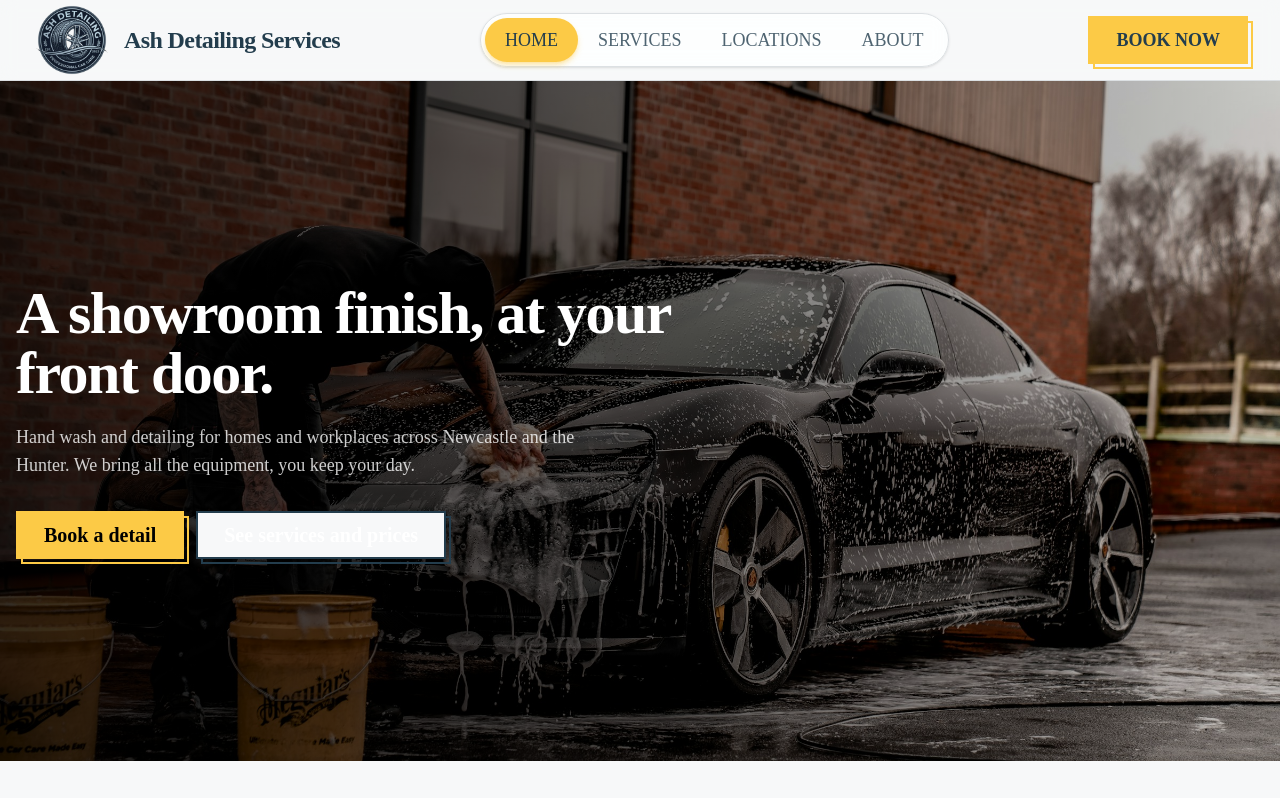
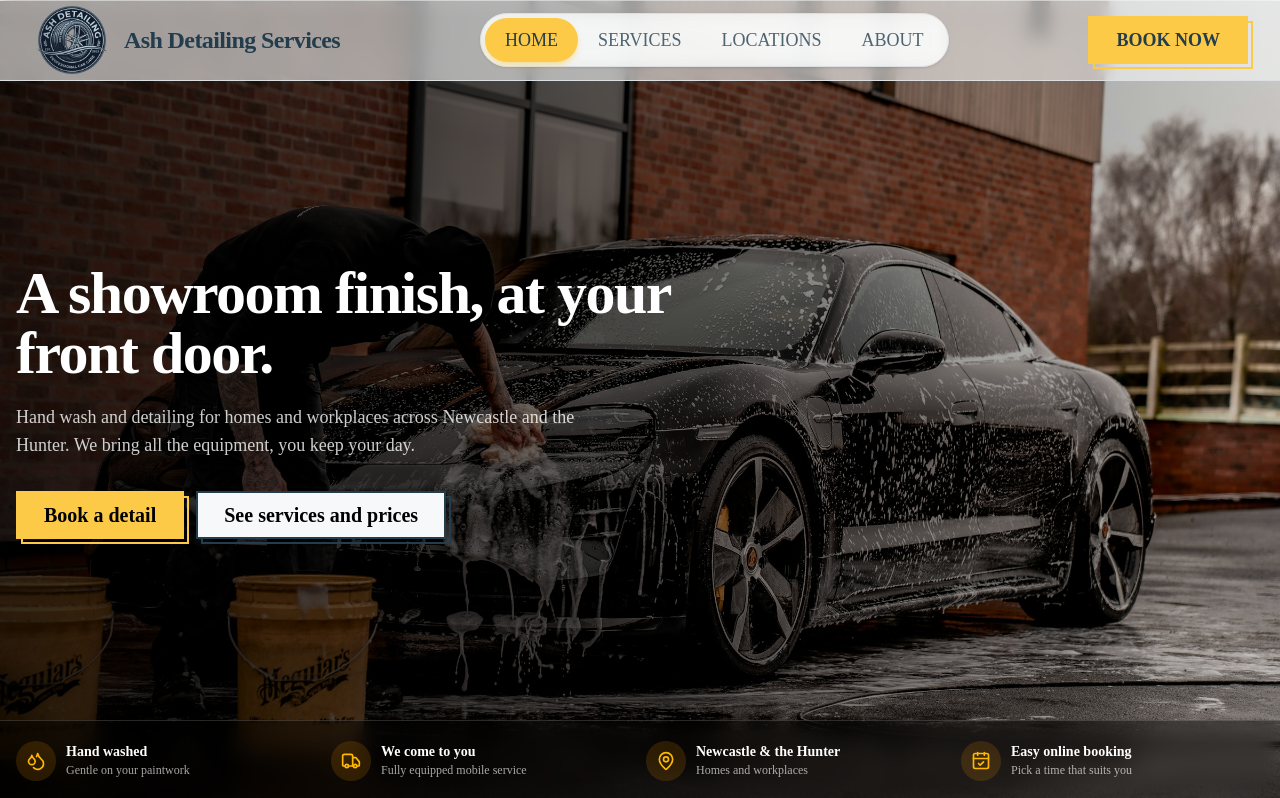
Before and after one commit to rhythm-archdaemon/ash-detailing.site, a Next.js app: page / in a window 1280 px wide. Shown: the top 798 px of the page. Built offline with nearby package versions, Linux system fonts and the light colour scheme.

Commit message:
Some layout improvements

```diff
--- a/app/home/page.tsx
+++ b/app/home/page.tsx
@@ -1,4 +1,5 @@
 import Hero from "@/components/home/Hero";
+import Trust from "@/components/home/Trust";
 import Services from "@/components/home/Services";
 import Location from "@/components/about/Location";
 import About from "@/components/about/AboutUs";
@@ -8,6 +9,7 @@ export default function Homepage() {
     return (
         <main>
             <Hero />
+            <Trust />
             <Services />
             <Location />
             <About />
--- a/components/home/Hero.tsx
+++ b/components/home/Hero.tsx
@@ -1,5 +1,7 @@
 // hero.tsx
-import HeroImage from "./images/heroImage.jpg";
+import HeroImage from "@/public/images/heroImage.jpg";
+
+import SocialPill from "@/components/layout/SocialPill";
 
 import Image from "next/image";
 import Link from "next/link";
@@ -7,7 +9,8 @@ import { Button } from "@/components/ui/button";
 
 export default function Hero() {
   return (
-    <section className="relative isolate flex min-h-[85vh] items-center overflow-hidden">
+    // hero.tsx: change only the opening <section> line
+    <section className="relative isolate -mt-16 flex min-h-svh items-center overflow-hidden pt-16 pb-24 sm:-mt-20 sm:pt-20 lg:pb-20">
       {/* Background image */}
       <Image
         src={HeroImage}
@@ -48,11 +51,12 @@ export default function Hero() {
               variant="outline"
               nativeButton={false}
               render={<Link href="/services" />}
-              className="border-white/40 bg-transparent text-white hover:bg-white/10 hover:text-white"
+              className="border-white/40 bg-transparent text-black hover:bg-white/10 hover:text-grey-100"
             >
               See services and prices
             </Button>
           </div>
+
         </div>
       </div>
     </section>
--- a/package.json
+++ b/package.json
@@ -20,6 +20,7 @@
     "next-themes": "^0.4.6",
     "react": "19.3.0",
     "react-dom": "19.3.0",
+    "react-icons": "^5.7.0",
     "react-leaflet": "^5.0.0",
     "shadcn": "^4.22.1",
     "sonner": "^2.0.8",
```
Also changed, not shown: 1 other file (tests, documents, lock files or other folders).
